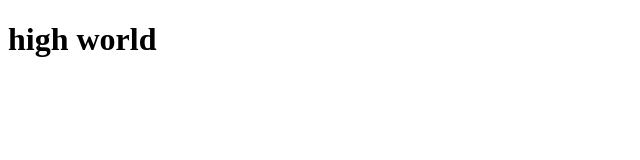
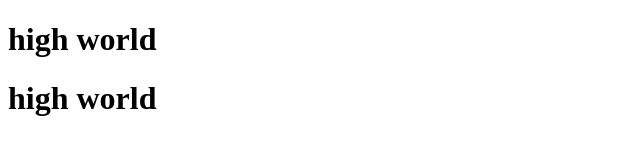
Before and after one commit to ArditSy/ProjektiLaravel, a plain HTML site: page index.html in a window 1280 px wide. Shown: the whole page, without its empty margins (0-640 px from the left). Drawn offline with Linux system fonts and the light colour scheme.

Commit message:
projekti

```diff
--- a/index.html
+++ b/index.html
@@ -8,5 +8,6 @@
 </head>
 <body>
     <h1>high world</h1>
+    <h1>high world</h1>
 </body>
 </html>
```
Also changed, not shown: 1 other file.
